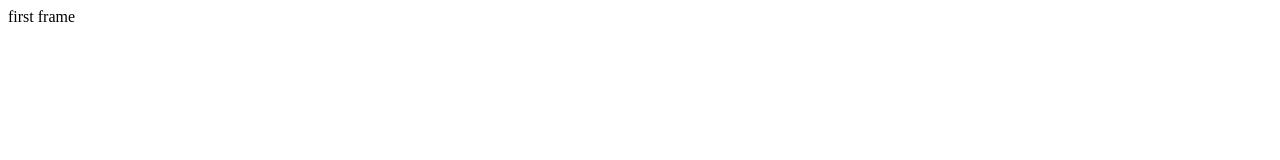
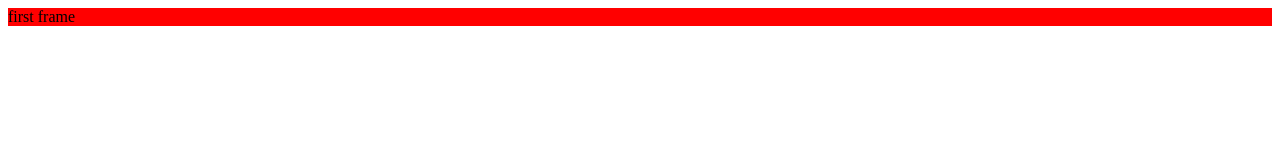
Before and after one commit to bowlingb8/main, a plain HTML site: page week01-02.html in a window 1280 px wide. Drawn offline with Linux system fonts and the light colour scheme.

Commit message:
Update week01-02.html

```diff
--- a/week01-02.html
+++ b/week01-02.html
@@ -1,7 +1,13 @@
 <html>
 <head></head>
-<style></style>
+<style>
+  div {
+    background-color: red;
+  }
+</style>
 <body>
+
 <div> first frame </div>
+
 </body>
 </html>
```
